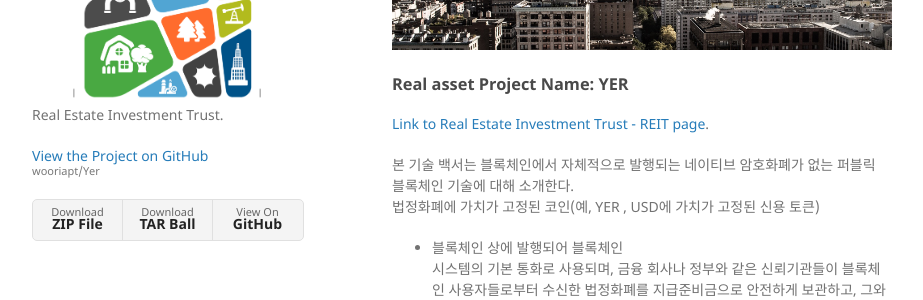
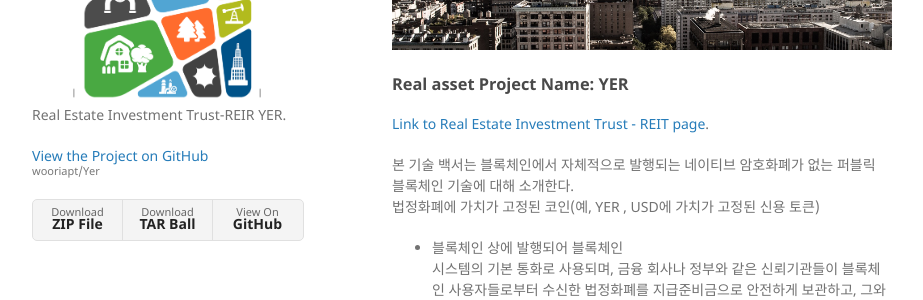
Before and after one commit to wooriapt/Yer, a Jekyll site: the page built from index.md, in a window 1280 px wide. Shown: the part 242-542 px from the top of the page, without its empty margins (178-1101 px from the left). Built offline with Jekyll 4.4.1, drawn with Linux system fonts in a browser that asks for light colours; our own code applies the rules of GitHub Pages for plain Markdown files.

Commit message:
Update _config.yml

```diff
--- a/_config.yml
+++ b/_config.yml
@@ -1,6 +1,6 @@
 title: Real Estate Investment Trust - REIT Yer
 logo: /assets/img/real asset token.png
-description: Real Estate Investment Trust.
+description: Real Estate Investment Trust-REIR YER.
 show_downloads: true
 google_analytics:
 theme: jekyll-theme-minimal
```
